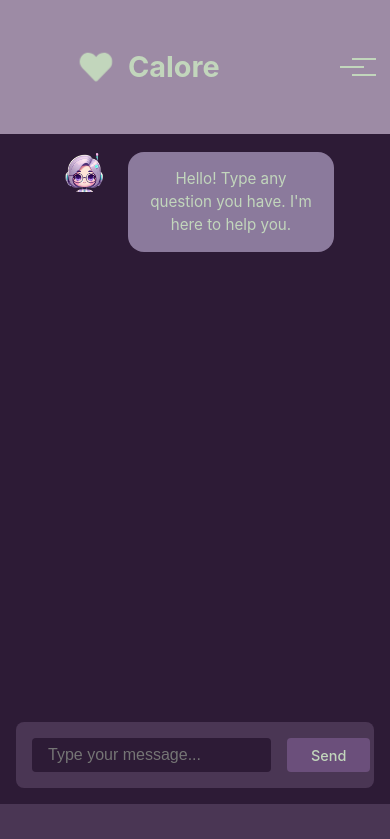
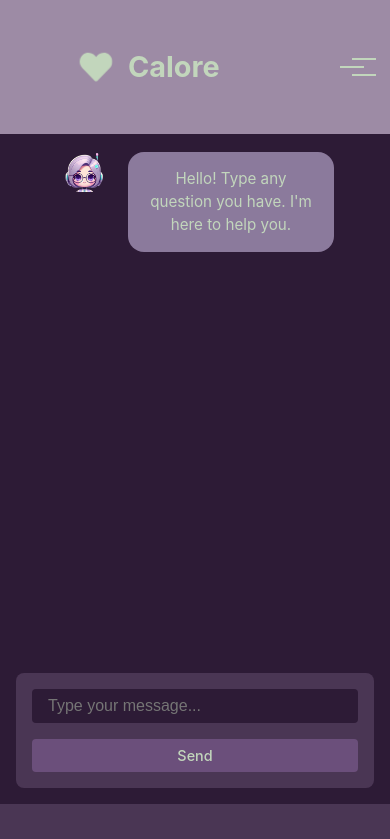
Before and after one commit to intojhanurag/Igdtudw, a React (Vite) app in the folder frontend/: page /chatbox in a window 390 px wide. Shown: the top 839 px of the page. Built offline with nearby package versions, Linux system fonts and the light colour scheme.

Commit message:
resoonsive

```diff
--- a/frontend/src/components/chatbox.css
+++ b/frontend/src/components/chatbox.css
@@ -30,15 +30,18 @@
     .chat-input-form {
         padding: 0.75rem;
         gap: 0.5rem;
+        flex-direction: column;
     }
 
     .chat-input {
         font-size: 16px; /* Prevents iOS zoom on input focus */
+        width: 100%;
     }
 
     .send-button {
         padding: 0.5rem 1rem;
         font-size: 0.9rem;
+        width: 100%;
     }
 }
 
@@ -93,6 +96,7 @@
     padding: 1rem;
     background: var(--card-bg);
     border-radius: 8px;
+    align-items: center;
 }
 
 .chat-input {
```
